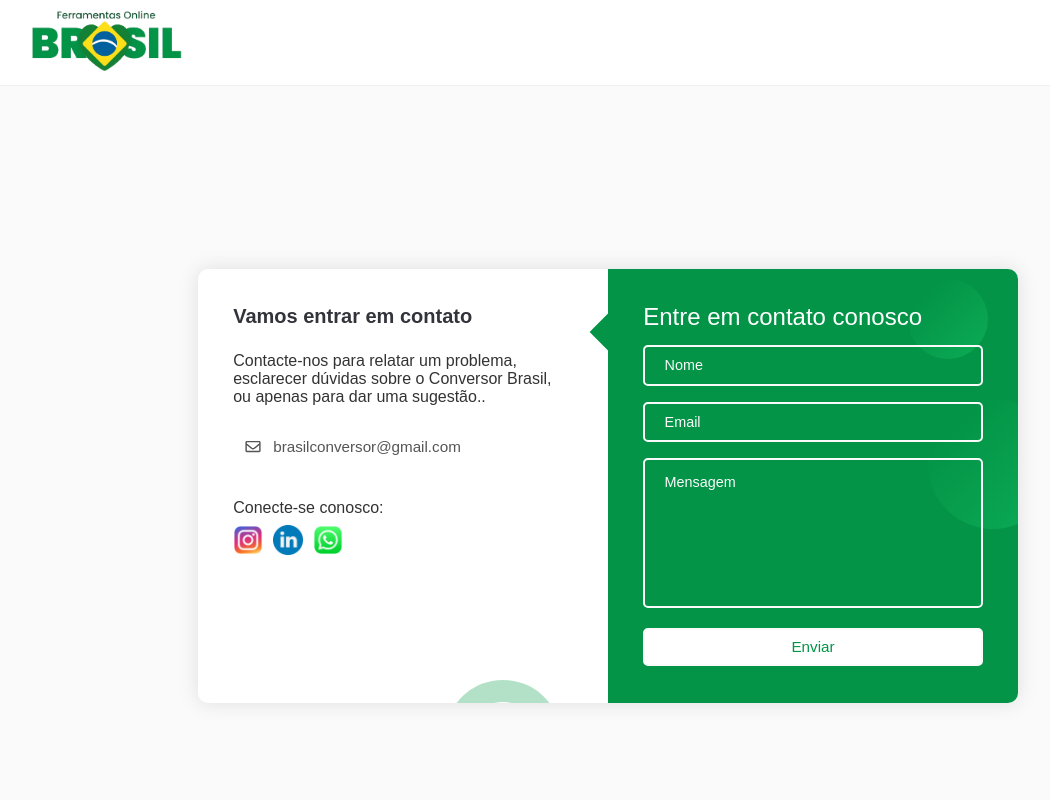
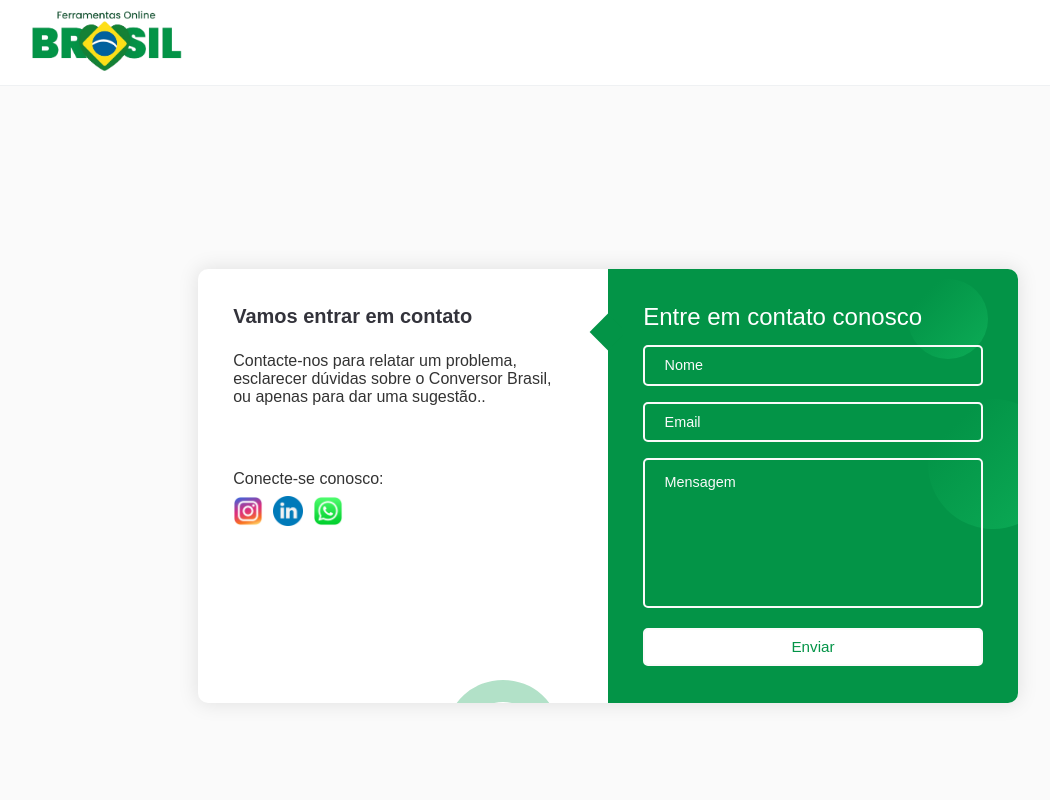
Before and after one commit to danielbeling/ferramentasonlinebrasil, a React (Create React App) app: page /contact in a window 1280 px wide. Shown: the top 800 px of the page, without its empty margins (32-1082 px from the left). Built offline with nearby package versions, Linux system fonts and the light colour scheme.

Commit message:
Update Contact.jsx

```diff
--- a/src/pages/Contact.jsx
+++ b/src/pages/Contact.jsx
@@ -75,12 +75,6 @@ const Contact = () => {
             <p className="contact_text">
               Contacte-nos para relatar um problema, esclarecer dúvidas sobre o Conversor Brasil, ou apenas para dar uma sugestão..
             </p>
-            <div className="info">
-              <div className="information">
-                <FaRegEnvelope style={{ width: '40px' }} />
-                <p>brasilconversor@gmail.com</p>
-              </div>
-            </div>
             <div className="social-media">
               <p>Conecte-se conosco:</p>
               <div className="social-icons">
```
